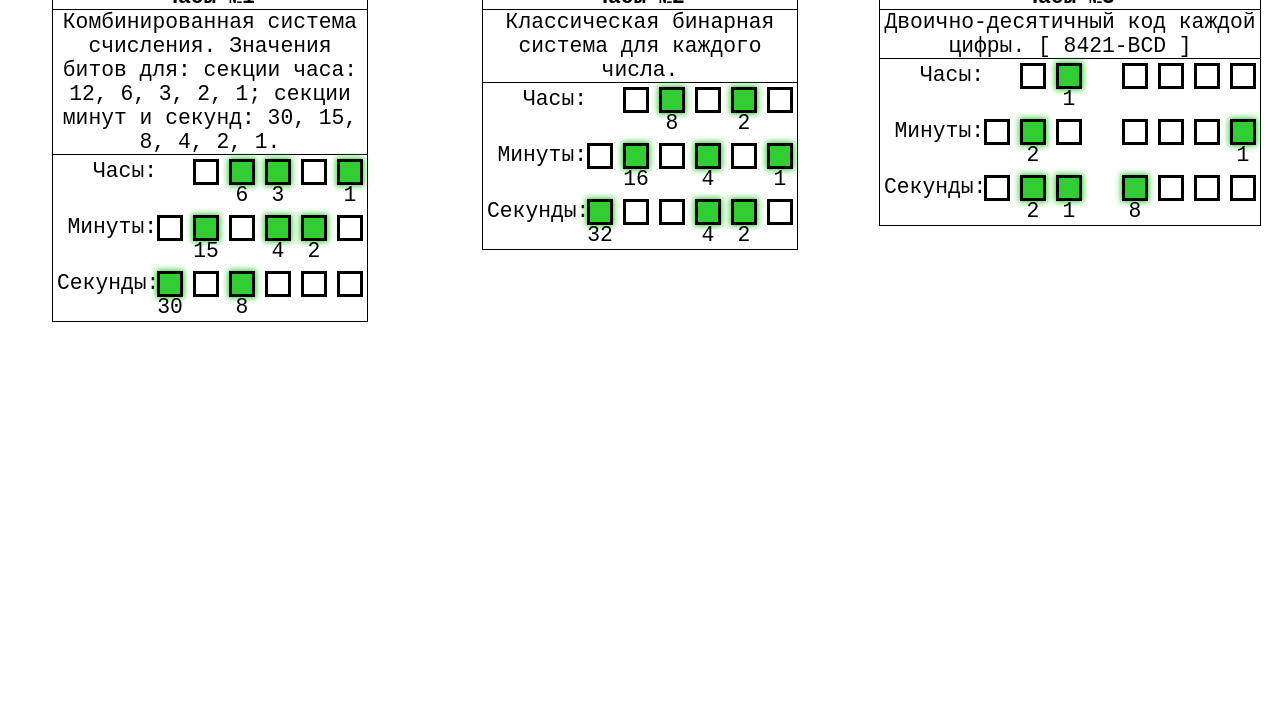
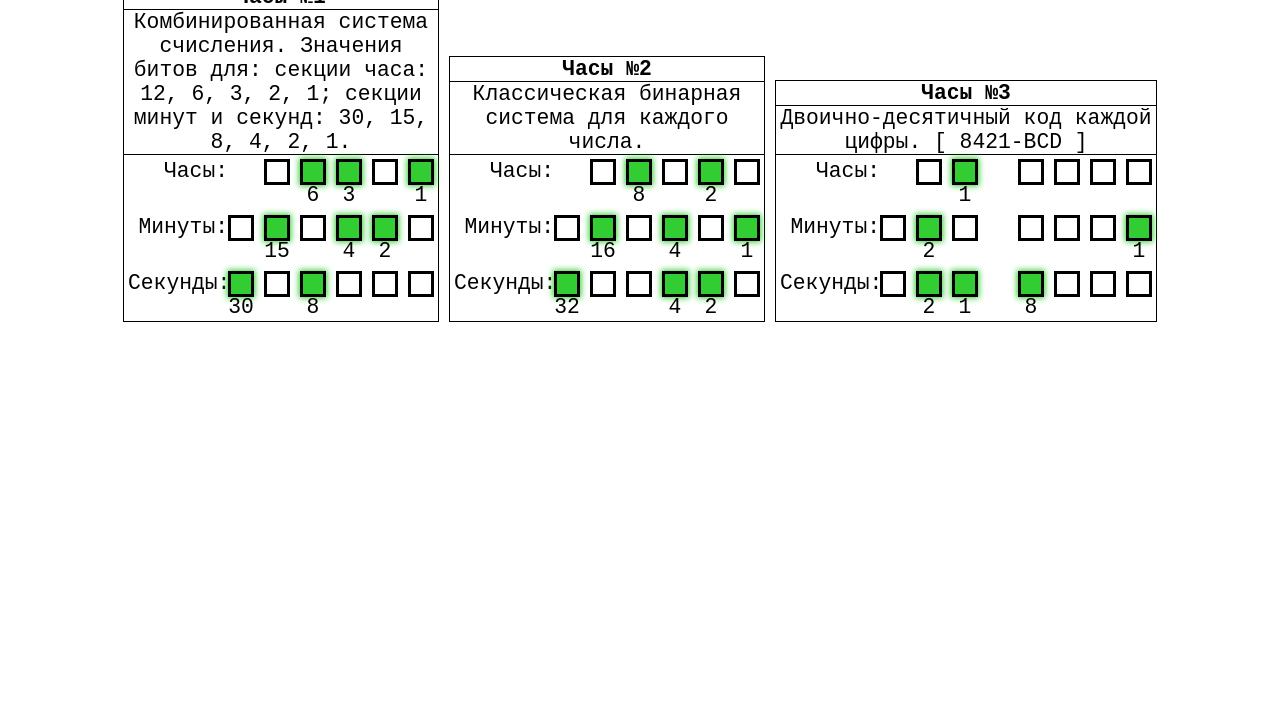
Before and after one commit to Lurid/SanchoClock, a plain HTML site: page index.html in a window 1280 px wide. Shown: the part 88-800 px from the top of the page. Drawn offline with Linux system fonts and the light colour scheme.

Commit message:
Add files via upload

```diff
--- a/index.css
+++ b/index.css
@@ -26,9 +26,7 @@ body {
 	justify-content: center;
 }
 
-#timer {
-
-}
+#timer {}
 
 #timer>div {
 	font-weight: bold;
@@ -39,9 +37,9 @@ body {
 	font-size: 16pt;
 	display: grid;
 	justify-content: center;
-    align-items: start;
+	align-items: end;
 	justify-items: center;
-    grid-template-columns: repeat(3, 1fr);
+	grid-template-columns: repeat(3, auto);
 	gap: 10px;
 }
 
@@ -69,6 +67,7 @@ body {
 	gap: 30px 0;
 	padding-bottom: 24px;
 }
+
 .one-clock>.body>text {
 	text-align: right;
 }
@@ -77,7 +76,7 @@ body {
 	gap: 10px;
 }
 
-.one-clock>.body>div{
+.one-clock>.body>div {
 	justify-content: flex-end;
 }
 
```
Also changed, not shown: index.html (+4 -1 lines). Lines whose indentation alone changed are shown as unchanged.
